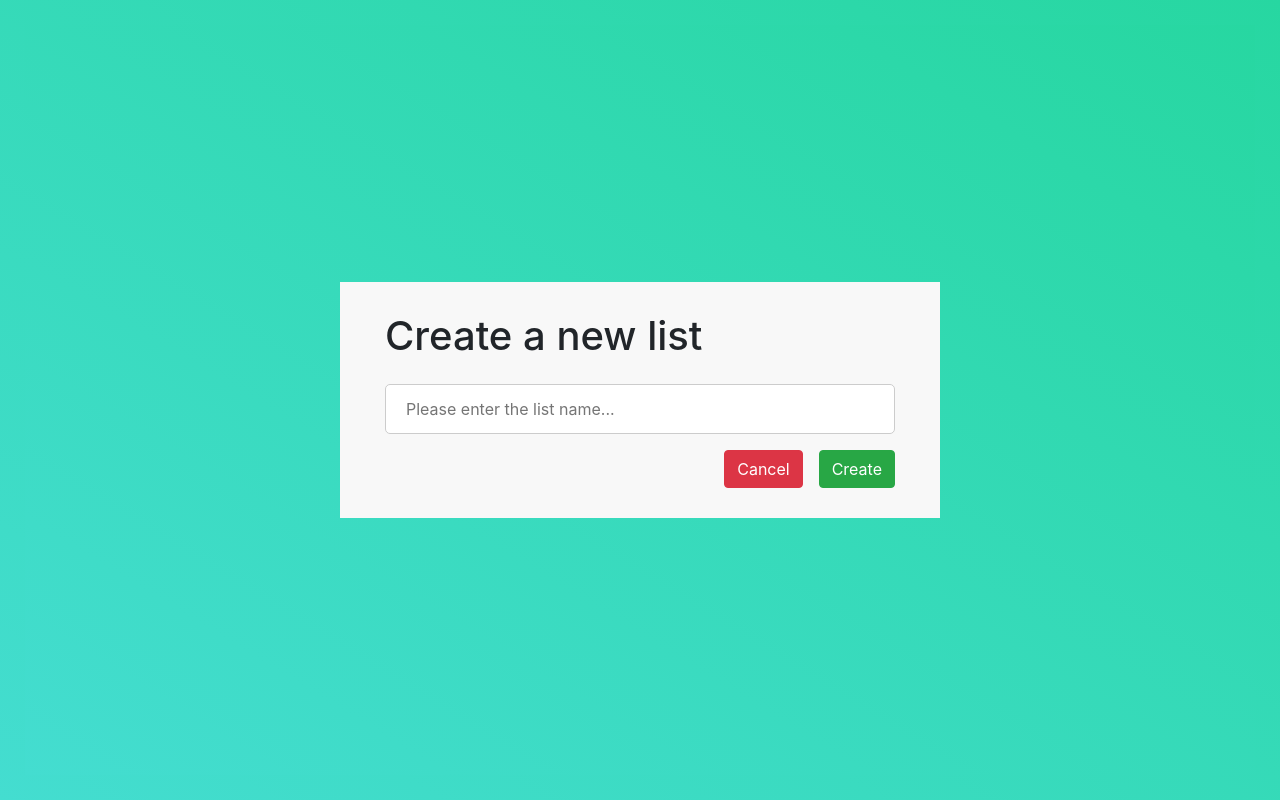
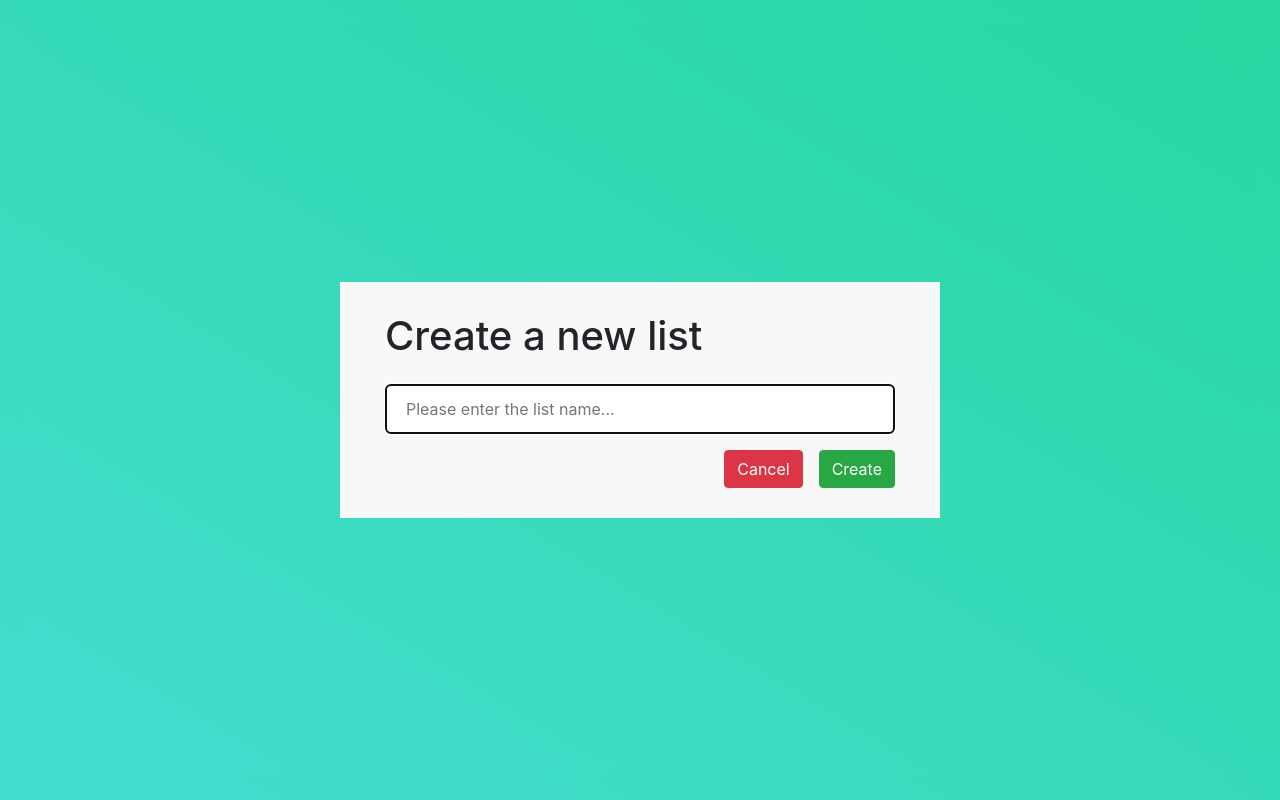
Before and after one commit to josephsieang/angular-task-manager, an Angular app: page /new-list in a window 1280 px wide. Built offline with nearby package versions, Linux system fonts and the light colour scheme.

Commit message:
Add autofocus to some input

```diff
--- a/src/app/pages/new/edit-list/edit-list.component.html
+++ b/src/app/pages/new/edit-list/edit-list.component.html
@@ -13,6 +13,7 @@
             placeholder="Please enter the list name..."
             class="input-name"
             [value]="oldTitle"
+            appFocus
             #inputRef
           />
         </div>
--- a/src/app/pages/new/new-list/new-list.component.html
+++ b/src/app/pages/new/new-list/new-list.component.html
@@ -12,6 +12,7 @@
             type="text"
             placeholder="Please enter the list name..."
             class="input-name"
+            appFocus
             #inputRef
           />
         </div>
--- a/src/app/pages/new/new-task/new-task.component.html
+++ b/src/app/pages/new/new-task/new-task.component.html
@@ -13,6 +13,7 @@
             type="text"
             placeholder="Please enter the task name..."
             class="input-name"
+            appFocus
           />
         </div>
       </div>
```
